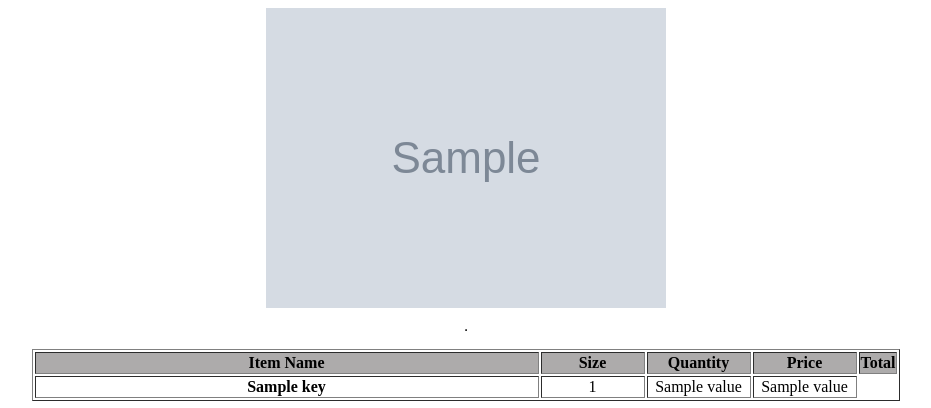
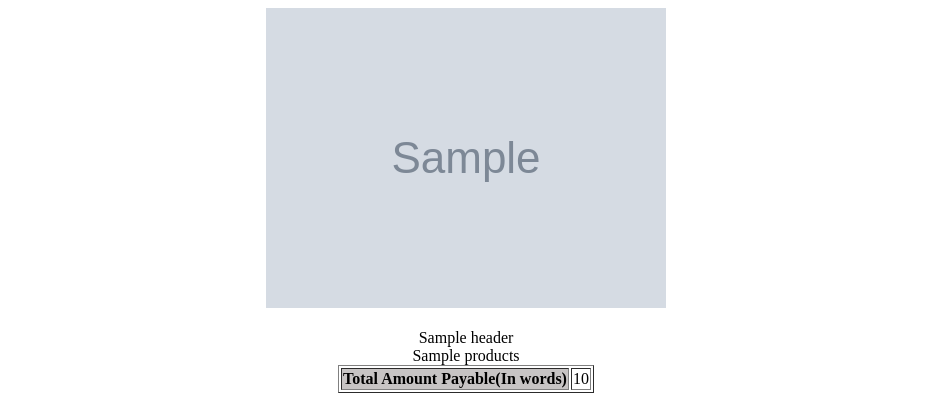
Before and after one commit to prtksrvtv/email-messenger-api, a Flask app: template templates/student_invoice_print_template.html in a window 1280 px wide. Shown: the top 408 px of the page, without its empty margins (174-1105 px from the left). Run offline with Flask 3, Linux system fonts and the light colour scheme; the template is opened without the code that fills it: most values are stand-ins (such as "Sample title", 1, 10 or a date in 2020); grey boxes marked "Sample" are stand-in pictures.

Commit message:
updated the student invoice mailer with df to html

```diff
--- a/email_messenger.py
+++ b/email_messenger.py
@@ -31,14 +31,15 @@ class student_invoice_emailer(Resource):
     def post(self):
         output=request.get_json()
         output=json.loads(output)
-        print(output)
+        df_header=pd.DataFrame(output['header'])
+        df_products=pd.DataFrame(output['products'])
         msg = Message(
                 "STUDENT INVOICE " + output['action'] +"# "+ output['output']['Invoice No.'],
                 sender =os.environ['SENDER'],
                 recipients = [os.environ['RECIPIENTS']]
                )
         msg.body = " Please see the details below."
-        msg.html = render_template("student_invoice_print_template.html", output=output['output'], image=output['img_url'])
+        msg.html = render_template("student_invoice_print_template.html",header=df_header.to_html(classes='data', index=False, justify='center').replace('<th>','<th style = "background-color: rgb(173, 171, 171)">'), products=df_products.to_html(classes='data', index=True, justify='center').replace('<th>','<th style = "background-color: rgb(173, 171, 171)">'), word_amount = output['word_amount'], image=output['img_url'])
         mail.send(msg)
         return jsonify({'message':'email sent'})
 
--- a/templates/student_invoice_print_template.html
+++ b/templates/student_invoice_print_template.html
@@ -1,7 +1,7 @@
 <html>
     <head>
-        <title>{{output['Invoice No.']}}</title>
-        <link rel="icon" type="image/x-icon" href="https://drive.google.com/uc?export=view&id=1jjhDnX3tIAtRkBU_fUzQNF1yn49OYsdh">
+        <title>{{header['Invoice No.']}}</title>
+        <link rel="icon" type="image/x-icon" href="https://i.postimg.cc/BbHwVwx1/logo.png">
         <style>
         @media print {
                       #printbtn  {
@@ -40,61 +40,21 @@
       </head>
       <body>
          <h1><img src= "{{ image }}" alt="PRIKAWAY"></h1>
+         {{ header | safe }}
+         <br>
+         {{ products | safe }}
+         <br>
          <table border=1>
-            <tr >
-            {% for key, value in output.items() %}
-                {% if key in ['Name','Class','Roll No.', 'Date', 'House', 'Invoice No.']%}
-                       <th style="width: 200px; background-color: rgb(173, 171, 171);"> {{ key }} </th>
-
-                {% endif %}
-            {% endfor %}
-            </tr>
-            <tr>
-            {% for key, value in output.items() %}
-                {% if key in ['Name','Class','Roll No.', 'Date', 'House', 'Invoice No.']%}
-                        <td> {{ value }} </td>
-                {% endif %}
-          {% endfor %}
-        </tr>
+            <tr><th style="background-color: rgb(199, 196, 196);">Total Amount Payable(In words)</th>
+            <td>{{ word_amount }}</td></tr>
          </table>
          <br>
-         <table border=1>
-            <th style="background-color: rgb(173, 171, 171);">Item Name</th>
-            <th style="background-color: rgb(173, 171, 171);">Size</th>
-            <th style="background-color: rgb(173, 171, 171);">Quantity</th>
-            <th style="background-color: rgb(173, 171, 171);">Price</th>
-            <th style="background-color: rgb(173, 171, 171);">Total</th>
-            {% for key, value in output.items() %}
-            {% if key not in ['Name','Class','Roll No.', 'Date', 'House', 'Grand Total', 'Word Amount', 'Invoice No.','Item Total'] and '_size' not in key%}
-            <tr>
-               <th style="width: 500px"> {{ key }} </th>
-               {% for key1,value1 in output.items() %}
-               {% if '_size' in key1 and key in key1 %}
-               <td style="width: 100px"> {{ value1 }} </td>
-               {% endif %}
-               {% endfor %}
-               <td style="width: 100px"> {{ value[0] }} </td>
-               <td style="width: 100px"> {{ value[1] }} </td>
-               <td style="width: 100px"> {{ value[2] }} </td>
-            </tr>
-            {% endif %}
-         {% endfor %}
-         </table>
+         <img src="https://i.postimg.cc/qMhLmnM8/sig-table.png" width="1000px", height="200px">
          <br>
-         <table border=1>
-            <tr><th style="background-color: rgb(199, 196, 196);">TOTAL NO. OF ITEMS</th>
-                   <td><b>{{output['Item Total']}}</b></td></tr>
-            <tr><th style="background-color: rgb(199, 196, 196);">TOTAL AMOUNT PAYABLE</th>
-                <td><b>{{output['Grand Total']}}</b></td></tr>
-            <tr><th style="background-color: rgb(199, 196, 196);">TOTAL AMOUNT PAYABLE IN WORDS</th>
-            <td><b>{{output['Word Amount']+" only"}}</b></td></tr>
-         </table>
          <br>
-         <img src="https://drive.google.com/uc?export=view&id=1x1VR2s7hg5g6Je3sDjvsKXvcb2Cy60_q" width="1000px", height="200px">
+         <input id='printbtn' type = "Submit" value = "Print Invoice" onclick="window.print();return false;window.location.href='/print_invoice';">
+      <form action="/homepage">
          <br>
-         <input id="printbtn" type = "button" value = "Print this Invoice" onclick="window.print();return false;window.location.href='/print_invoice';">
-         <br>
-         <form action="/homepage">
       <input id='printbtn' type="submit" value="Go to Homepage" />
       </form>
       </body>
```
Lines whose indentation alone changed are shown as unchanged.
